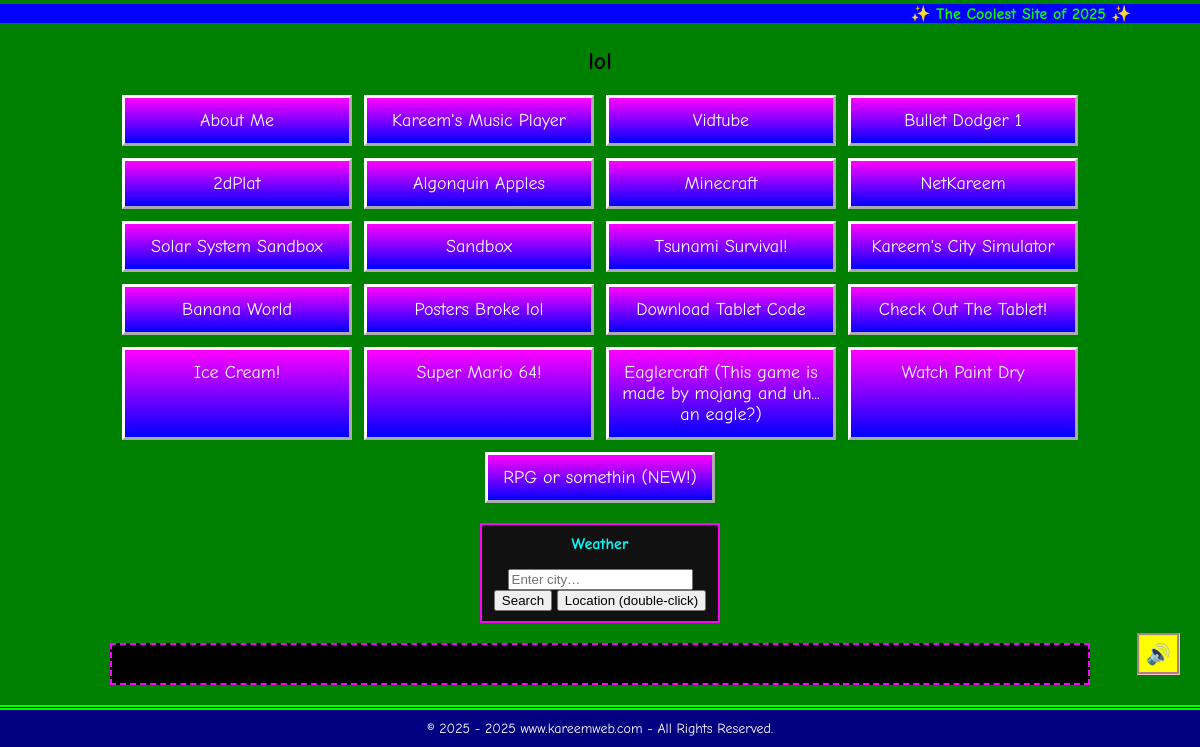
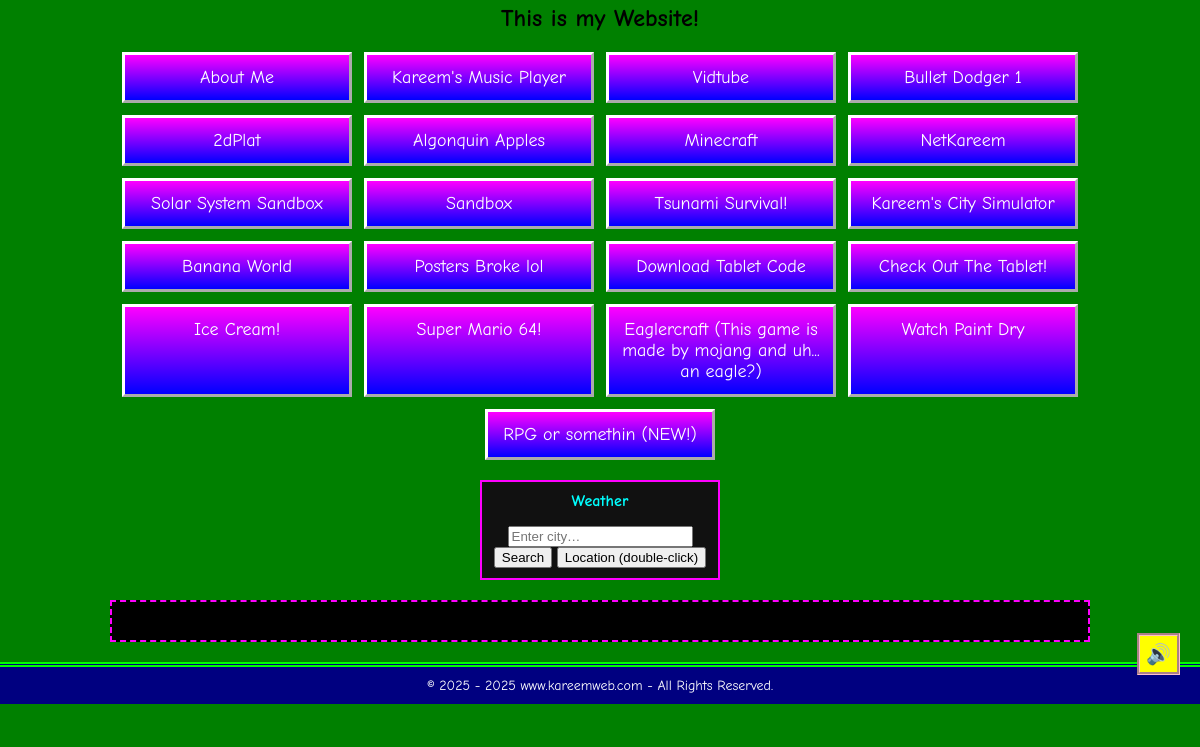
Before and after one commit to kareemiismail/kareemweb, an Electron app: page index.html in a window 1200 px wide. Shown: the part 105-852 px from the top of the page. After the commit the page ends 809 px from the top, so only its background shows below. Drawn offline with Linux system fonts and the light colour scheme.

Commit message:
Update index.html

```diff
--- a/index.html
+++ b/index.html
@@ -108,9 +108,8 @@
       max-width: 300px;        /* optional: limit its width */
     }
   </style>
-<marquee scrollamount="8" bgcolor="blue" behavior="alternate"><b>✨ The Coolest Site of 2025 ✨</b></marquee>
 
-<h2>lol</h2>
+<h2>This is my Website!</h2>
 
 <div class="gallery">
   <a href="about me.html" class="game-button" target="_blank">About Me</a>
```
